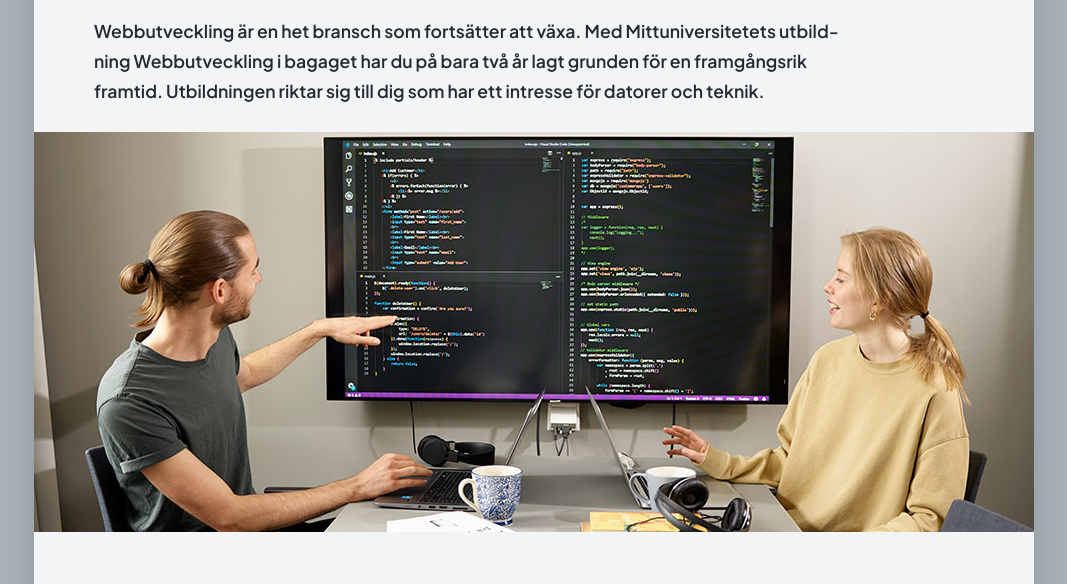
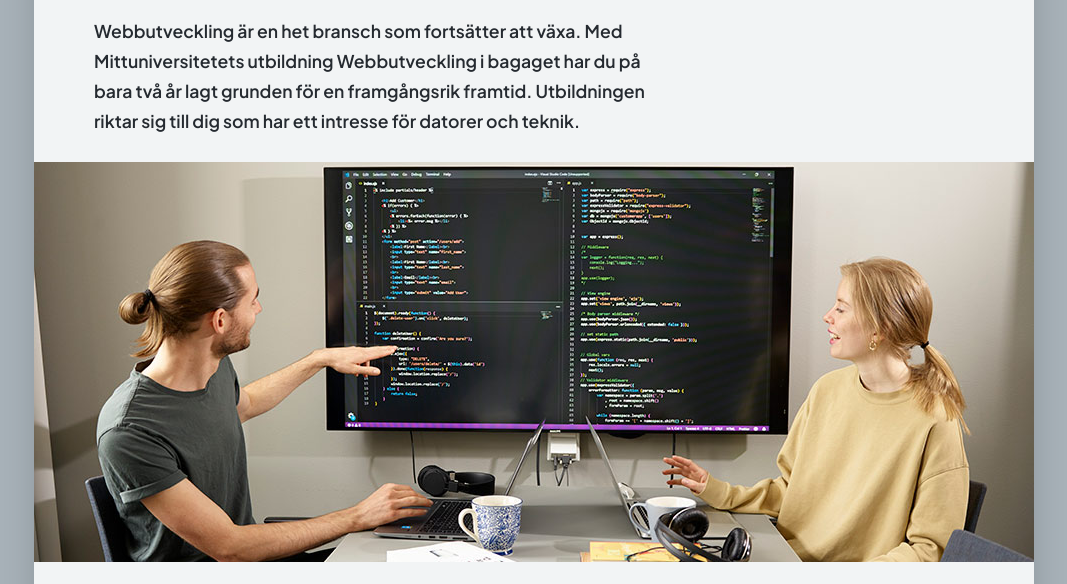
Before and after one commit to emeb80/webbanvandbarhet, a plain HTML site: page index.html in a window 1280 px wide. Shown: the part 159-743 px from the top of the page, without its empty margins (106-1173 px from the left). Drawn offline with Linux system fonts and the light colour scheme.

```diff
--- a/style.css
+++ b/style.css
@@ -1,3 +1,4 @@
+
 /* =========================
    1. CSS RESET
 ========================= */
@@ -70,7 +71,7 @@ h3 {
 }
 
 p {
-  max-width: 60ch;
+  max-width: 45ch;
   margin-bottom: 20px;
   hyphens: auto;
 }
@@ -172,6 +173,7 @@ p {
 ========================= */
 
 blockquote {
+  max-width: 45ch;
   border-left: 4px solid #8db4c8;
   padding: 15px 20px;
   margin: 25px 0;
```
